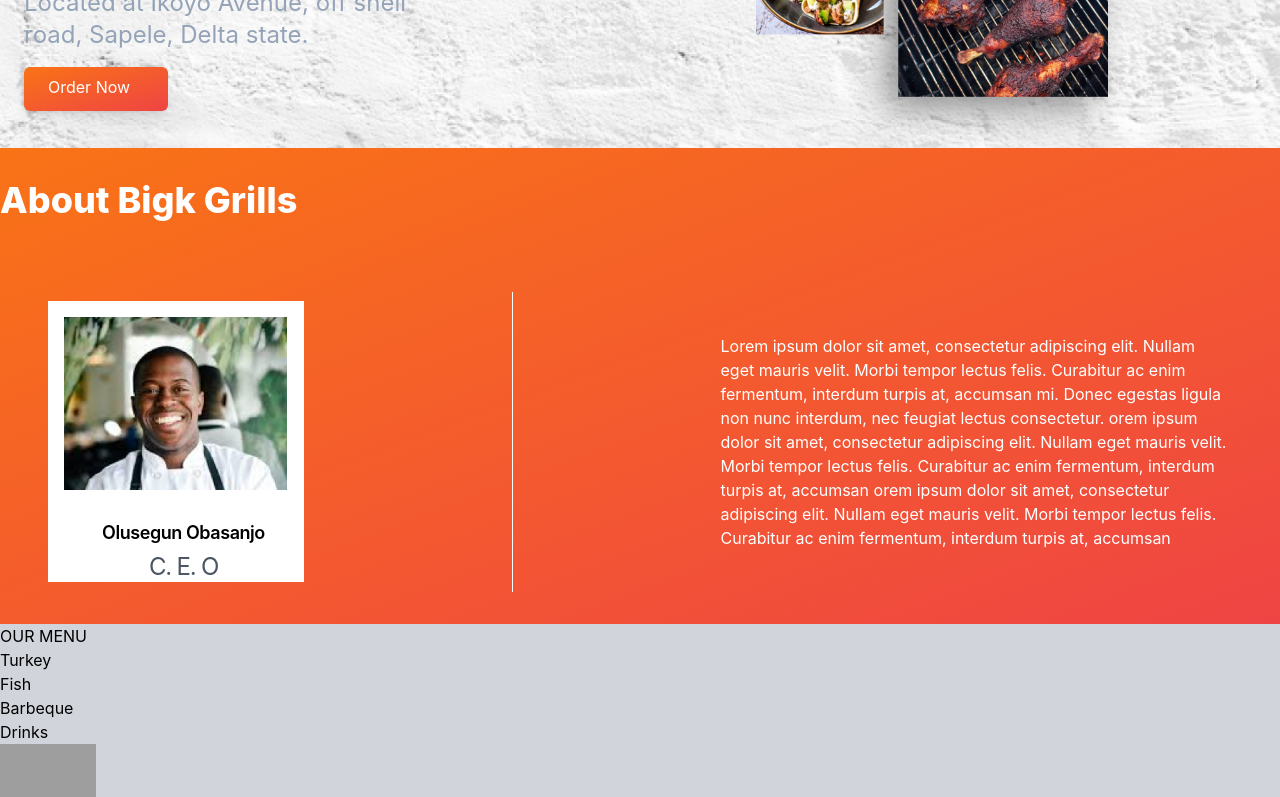
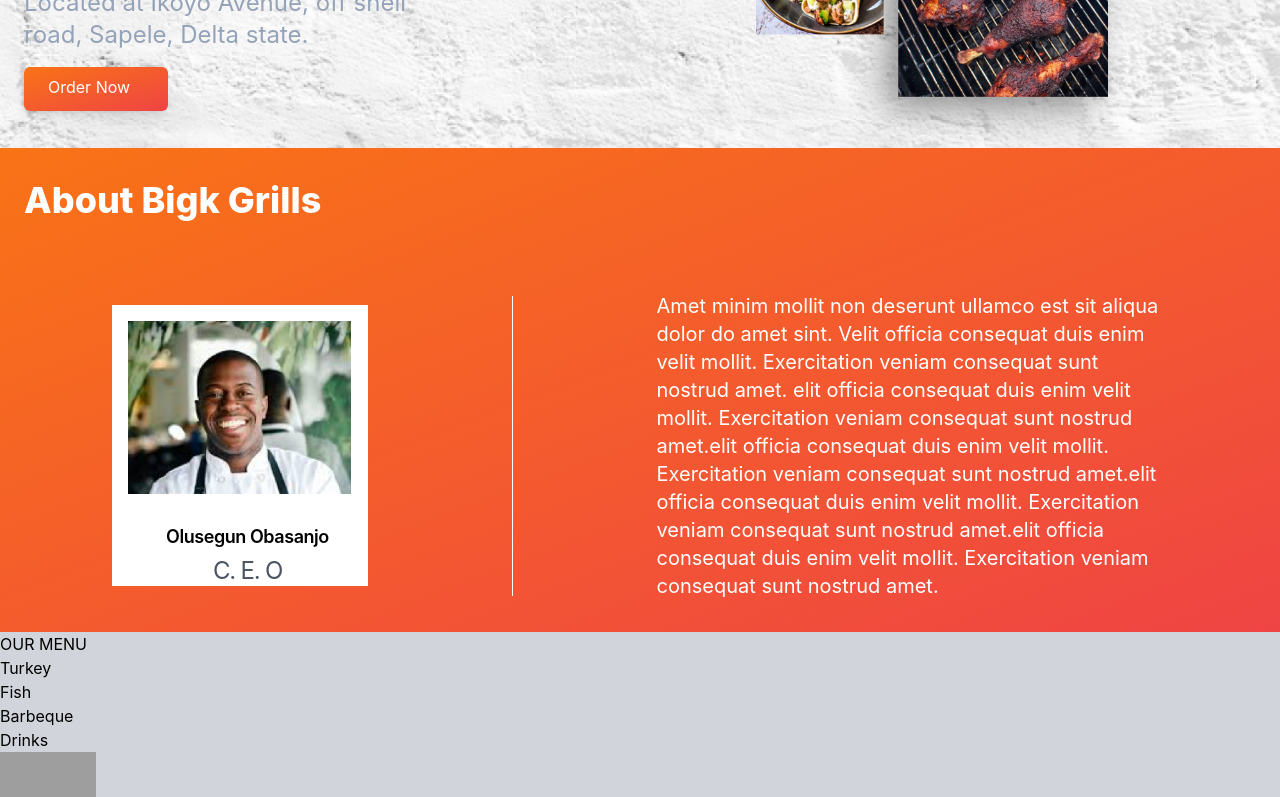
Before and after one commit to Chinwenma/barbecue, a React (Create React App) app: page / in a window 1280 px wide. Shown: the part 481-1278 px from the top of the page. Built offline with nearby package versions, Linux system fonts and the light colour scheme; grey boxes are pictures that could not be loaded.

Commit message:
AboutDone

```diff
--- a/src/components/About.jsx
+++ b/src/components/About.jsx
@@ -4,13 +4,13 @@
 const About = () => {
     return (
         <div className="bg-gradient-to-br from-orange-500 to-red-500 w-full py-8">
-             <h1 className="text-3xl leading-9 font-extrabold text-white sm:text-4xl sm:leading-10">
-                    About Bigk Grills
-                </h1>
-            <div className="container flex flex-col justify-center items-center px-6 mx-auto mt-6 space-y-0 md:space-y-10 md:flex-row sm:px-6 lg:px-8 ">
+            <h1 className="text-3xl text-center leading-9 font-extrabold pl-6 text-white sm:text-4xl  md:text-center lg:text-start sm:leading-10">
+                About Bigk Grills
+            </h1>
+            <div className="container flex flex-col justify-center items-center px-6 mx-auto mt-6 space-y-0 md:space-y-6 md:flex-row sm:px-6 lg:px-8 ">
 
 
-                <div className="flex  flex-col justify-between items-center  mt-12  gap-8 md:gap-52 md:flex-row">
+                <div className="flex  flex-col justify-between items-center text-right mt-12 gap-8   lg:gap-36 md:flex-row">
                     <div className="flex flex-col items-center  bg-white w-64  space-x-4 text-center justify-center">
                         <img
                             className=" w-34  object-cover px-4 py-4"
@@ -23,17 +23,10 @@
                     </div>
                     <div className='hidden md:flex bg-white' style={{ width: "1px", height: "300px" }}></div>
                     <div>
-                        <p className="text-white max-w-sm md:max-w-md lg:max-w-lg">
-                            Lorem ipsum dolor sit amet, consectetur adipiscing elit. Nullam
-                            eget mauris velit. Morbi tempor lectus felis. Curabitur ac enim
-                            fermentum, interdum turpis at, accumsan mi. Donec egestas ligula
-                            non nunc interdum, nec feugiat lectus consectetur.
-                            orem ipsum dolor sit amet, consectetur adipiscing elit. Nullam
-                            eget mauris velit. Morbi tempor lectus felis. Curabitur ac enim
-                            fermentum, interdum turpis at, accumsan
-                            orem ipsum dolor sit amet, consectetur adipiscing elit. Nullam
-                            eget mauris velit. Morbi tempor lectus felis. Curabitur ac enim
-                            fermentum, interdum turpis at, accumsan
+                        <p className="text-white text-justify max-w-sm md:max-w-md lg:max-w-lg md:text-start md:text-xl ">
+                            Amet minim mollit non deserunt ullamco est sit aliqua dolor do amet sint. Velit officia consequat duis enim velit mollit. Exercitation veniam consequat sunt nostrud amet.
+
+                            elit officia consequat duis enim velit mollit. Exercitation veniam consequat sunt nostrud amet.elit officia consequat duis enim velit mollit. Exercitation veniam consequat sunt nostrud amet.elit officia consequat duis enim velit mollit. Exercitation veniam consequat sunt nostrud amet.elit officia consequat duis enim velit mollit. Exercitation veniam consequat sunt nostrud amet.
                         </p>
                     </div>
                 </div>
```
